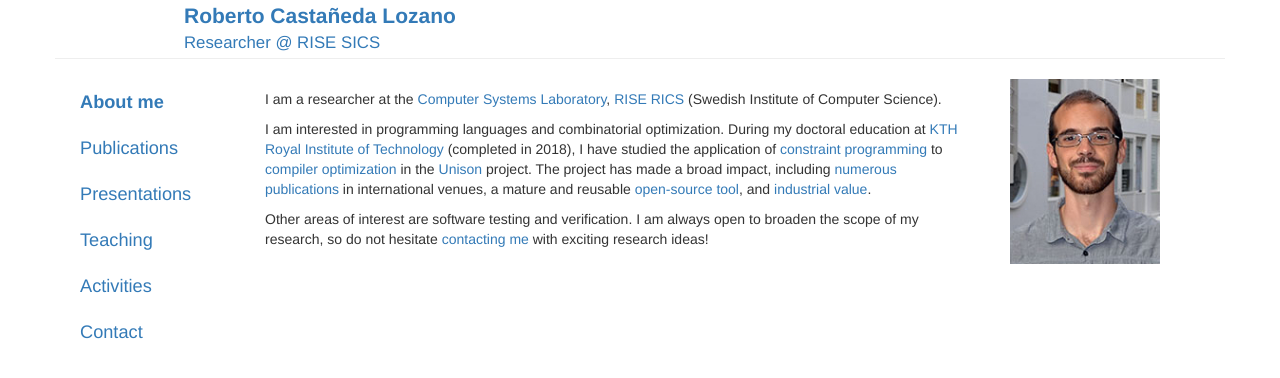
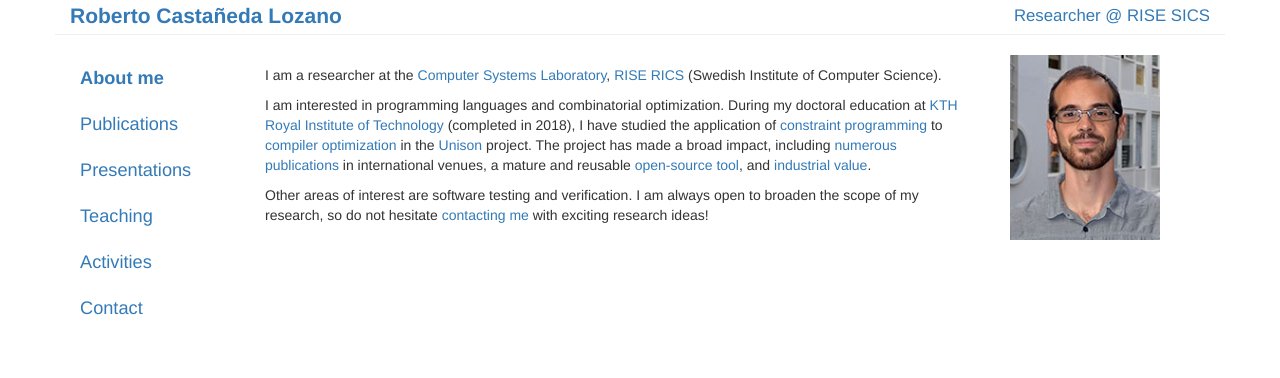
Before and after one commit to robcasloz/robcasloz.github.io, a Jekyll site: the page built from index.md, in a window 1280 px wide. Shown: the top 378 px of the page. Built offline with Jekyll 4.4.1, drawn with Linux system fonts in a browser that asks for light colours.

Commit message:
Compress header

```diff
--- a/_includes/header.html
+++ b/_includes/header.html
@@ -1,11 +1,9 @@
-<table width="80%">
+<table width="100%">
   <tr>
     <td rowspan="1" class="title" align="left">
       Roberto Castañeda Lozano
     </td>
-  </tr>
-  <tr>
-    <td rowspan="1" class="subtitle" align="left">
+    <td rowspan="1" class="subtitle" align="right">
       Researcher @ <a href="https://www.sics.se/">RISE SICS</a>
     </td>
   </tr>
```
